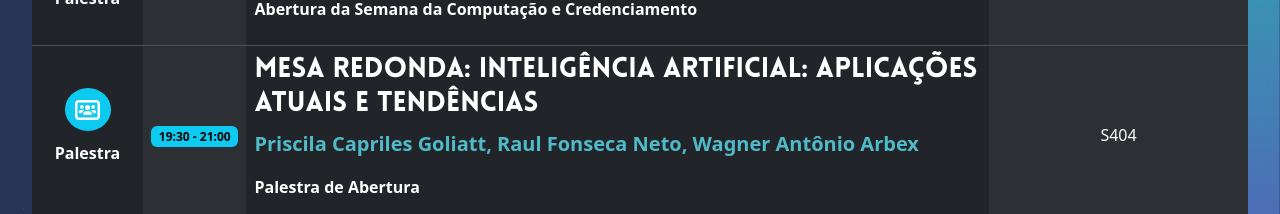
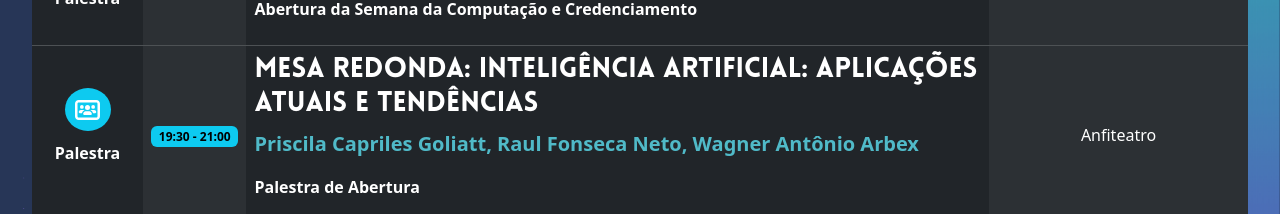
Before and after one commit to semana-computacao-ufjf/site, an Angular app: page / in a window 1280 px wide. Shown: the part 4120-4334 px from the top of the page. Built offline with nearby package versions, Linux system fonts and the light colour scheme.

Commit message:
Fix: Corrige local

```diff
--- a/src/app/shared/data/LecturesData.ts
+++ b/src/app/shared/data/LecturesData.ts
@@ -550,7 +550,7 @@ export const LecturesData: Lecture[][] = [
       new Date(2023, 9, 23, 19, 30),
       'Palestra de Abertura',
       90,
-      'S404',
+      'Anfiteatro',
       'Mesa Redonda: Inteligência Artificial: aplicações atuais e tendências',
       TypeEnum.Palestra,
       [SpeakersData[51], SpeakersData[52], SpeakersData[53]]
```
